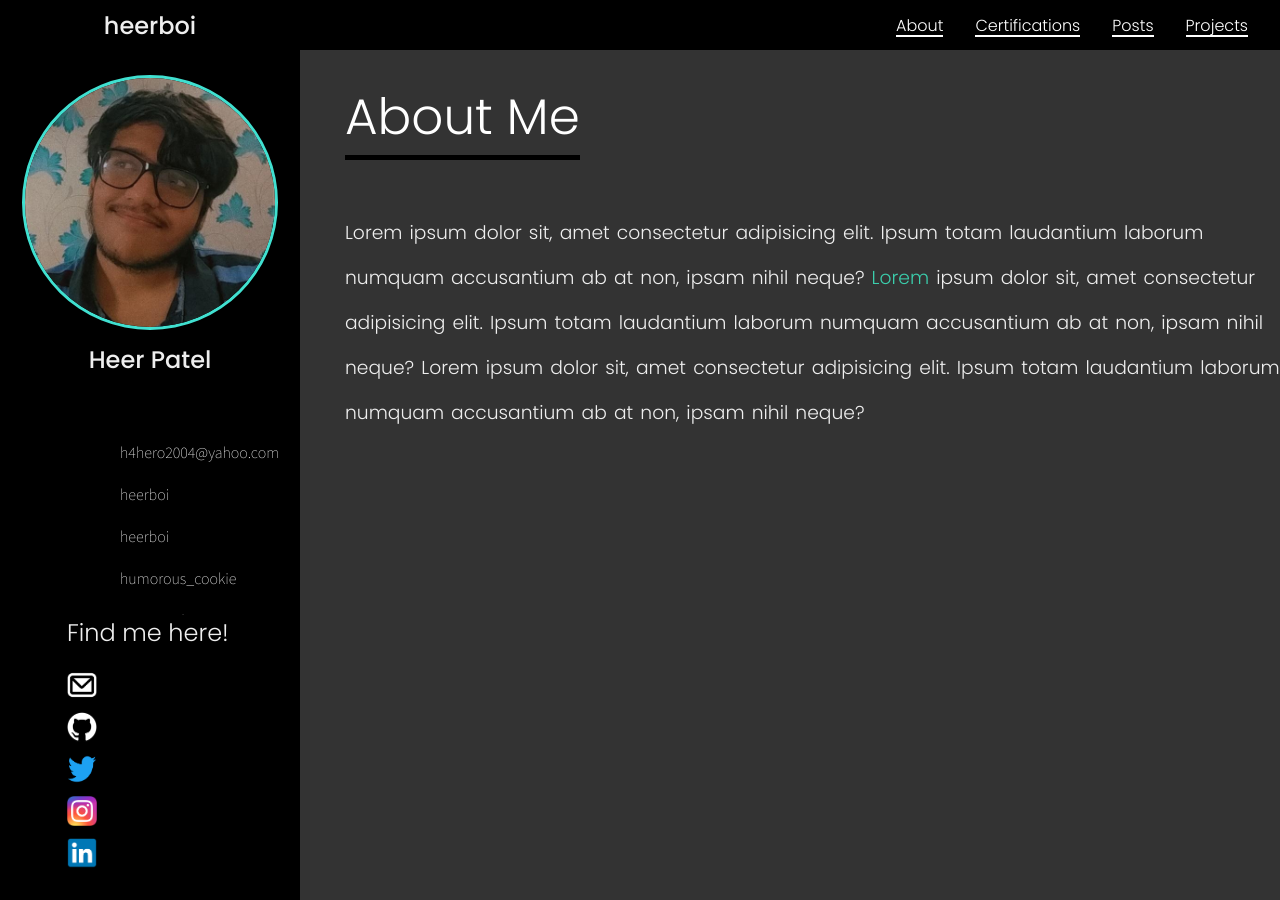
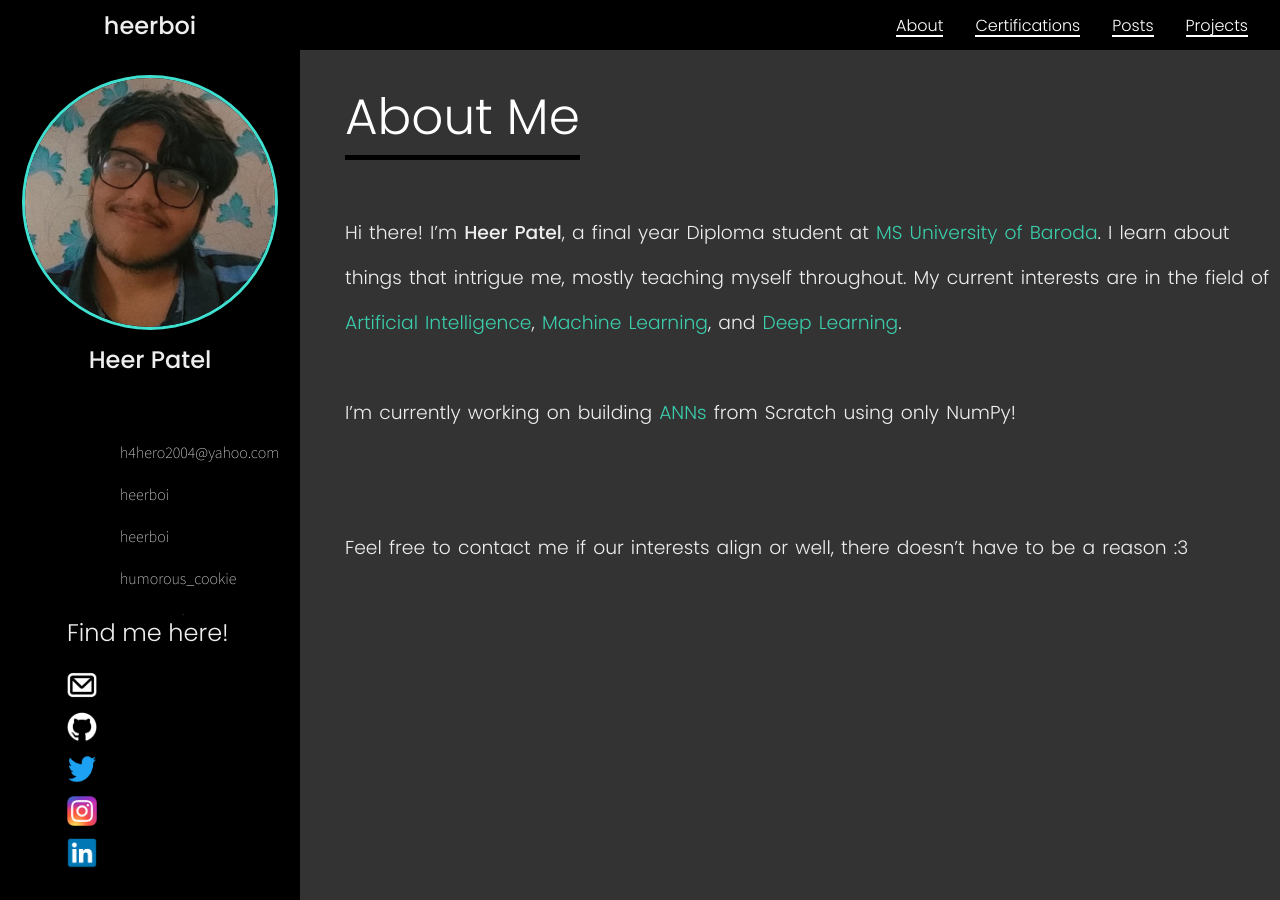
Before and after one commit to heerboi/heerboi.github.io, a Jekyll site: the page built from about.md, in a window 1280 px wide. Built offline with Jekyll 4.4.1, drawn with Linux system fonts in a browser that asks for light colours.

Commit message:
about page finished :D

```diff
--- a/about.md
+++ b/about.md
@@ -13,5 +13,7 @@ css_file: about
 {:#about-profile-block}
 
 > # About Me
-> ### Lorem ipsum dolor sit, amet consectetur adipisicing elit. Ipsum totam laudantium laborum numquam accusantium ab at non, ipsam nihil neque? [Lorem](https://google.com) ipsum dolor sit, amet consectetur adipisicing elit. Ipsum totam laudantium laborum numquam accusantium ab at non, ipsam nihil neque? Lorem ipsum dolor sit, amet consectetur adipisicing elit. Ipsum totam laudantium laborum numquam accusantium ab at non, ipsam nihil neque?
+> ### Hi there! I'm <span style = "font-weight: 500;">Heer Patel</span>, a final year Diploma student at [MS University of Baroda](https://msubaroda.ac.in). I learn about things that intrigue me, mostly teaching myself throughout. My current interests are in the field of [Artificial Intelligence](https://en.wikipedia.org/wiki/Artificial_intelligence), [Machine Learning](https://en.wikipedia.org/wiki/Machine_learning), and [Deep Learning](https://en.wikipedia.org/wiki/Deep_learning).<br><br>
+> ### I'm currently working on building [ANNs](https://en.wikipedia.org/wiki/Artificial_neural_network) from Scratch using only NumPy!<br><br><br>
+> ### Feel free to contact me if our interests align or well, there doesn't have to be a reason :3
 {:#about-profile-para}
```
Also changed, not shown: _data/certifications.yml (added, +13 -0 lines).
